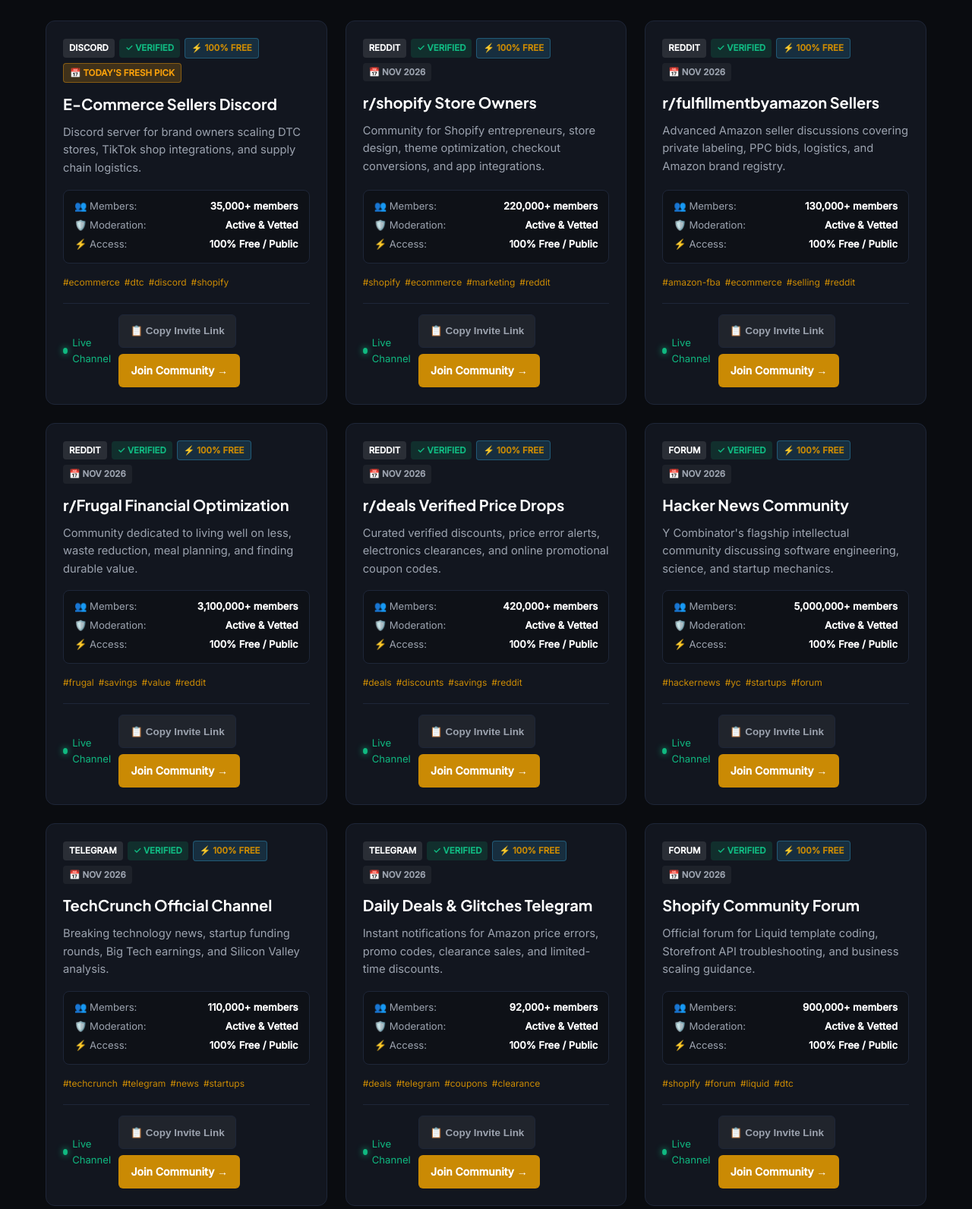
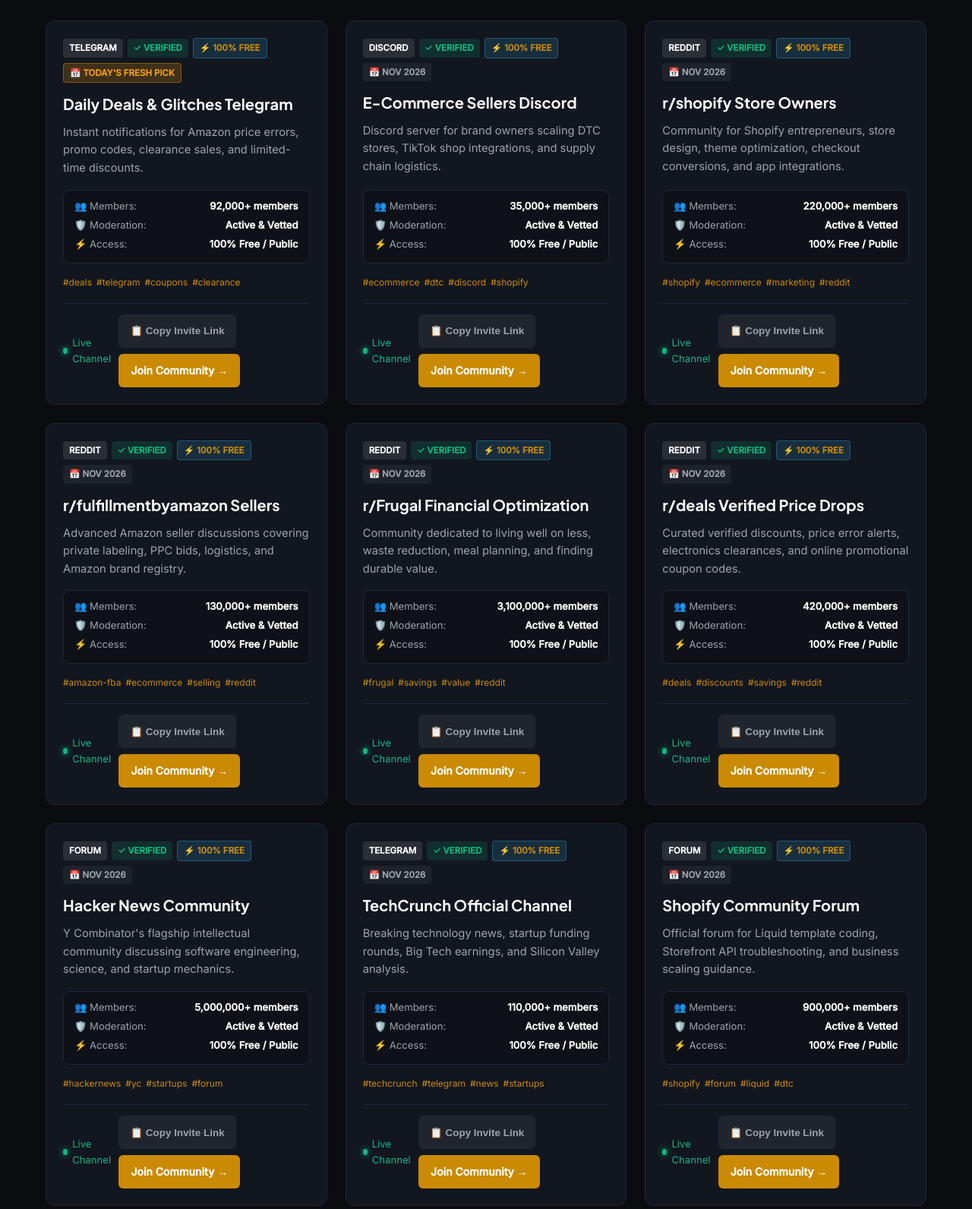
Before and after one commit to jibranpcccc/amazon-wholesale-fba-distributors-guild, a plain HTML site: page index.html in a window 1280 px wide. Shown: the part 1208-2800 px from the top of the page at 76% size. Drawn offline with Linux system fonts and the light colour scheme.

Commit message:
feat(replenishment): fresh community links added - 2026-11-24 [skip ci]

```diff
--- a/index.html
+++ b/index.html
@@ -148,58 +148,58 @@
           {
             "@type": "ListItem",
             "position": 1,
+            "name": "Daily Deals & Glitches Telegram",
+            "description": "Instant notifications for Amazon price errors, promo codes, clearance sales, and limited-time discounts.",
+            "url": "https://t.me/dealnews"
+          },
+          {
+            "@type": "ListItem",
+            "position": 2,
             "name": "E-Commerce Sellers Discord",
             "description": "Discord server for brand owners scaling DTC stores, TikTok shop integrations, and supply chain logistics.",
             "url": "https://discord.gg/ecommerce"
           },
           {
             "@type": "ListItem",
-            "position": 2,
+            "position": 3,
             "name": "r/shopify Store Owners",
             "description": "Community for Shopify entrepreneurs, store design, theme optimization, checkout conversions, and app integrations.",
             "url": "https://www.reddit.com/r/shopify/"
           },
           {
             "@type": "ListItem",
-            "position": 3,
+            "position": 4,
             "name": "r/fulfillmentbyamazon Sellers",
             "description": "Advanced Amazon seller discussions covering private labeling, PPC bids, logistics, and Amazon brand registry.",
             "url": "https://www.reddit.com/r/fulfillmentbyamazon/"
           },
           {
             "@type": "ListItem",
-            "position": 4,
+            "position": 5,
             "name": "r/Frugal Financial Optimization",
             "description": "Community dedicated to living well on less, waste reduction, meal planning, and finding durable value.",
             "url": "https://www.reddit.com/r/Frugal/"
           },
           {
             "@type": "ListItem",
-            "position": 5,
+            "position": 6,
             "name": "r/deals Verified Price Drops",
             "description": "Curated verified discounts, price error alerts, electronics clearances, and online promotional coupon codes.",
             "url": "https://www.reddit.com/r/deals/"
           },
           {
             "@type": "ListItem",
-            "position": 6,
+            "position": 7,
             "name": "Hacker News Community",
             "description": "Y Combinator's flagship intellectual community discussing software engineering, science, and startup mechanics.",
             "url": "https://news.ycombinator.com"
           },
           {
             "@type": "ListItem",
-            "position": 7,
+            "position": 8,
             "name": "TechCrunch Official Channel",
             "description": "Breaking technology news, startup funding rounds, Big Tech earnings, and Silicon Valley analysis.",
             "url": "https://t.me/techcrunch"
-          },
-          {
-            "@type": "ListItem",
-            "position": 8,
-            "name": "Daily Deals & Glitches Telegram",
-            "description": "Instant notifications for Amazon price errors, promo codes, clearance sales, and limited-time discounts.",
-            "url": "https://t.me/dealnews"
           },
           {
             "@type": "ListItem",
@@ -615,12 +615,36 @@
         </div>
         <div id="vetted-communities" class="grid">
 
-        <div id="community-card-1" class="card" data-platform="discord" data-category="e-commerce tech">
+        <div id="community-card-1" class="card" data-platform="telegram" data-category="deals & coupons">
+            <div class="card-header">
+                <span class="badge badge-platform">Telegram</span>
+                <span class="badge badge-verified">✓ Verified</span>
+                <span class="badge badge-free">⚡ 100% Free</span>
+                <span class="badge badge-date" style="background: rgba(245, 158, 11, 0.2); color: #f59e0b; border: 1px solid rgba(245, 158, 11, 0.4); font-weight: 700;">📅 Today's Fresh Pick</span>
+            </div>
+            <h3 class="card-title">Daily Deals & Glitches Telegram</h3>
+            <p class="card-desc">Instant notifications for Amazon price errors, promo codes, clearance sales, and limited-time discounts.</p>
+            <div class="spec-matrix">
+                <div class="spec-row"><span>👥 Members:</span> <strong>92,000+ members</strong></div>
+                <div class="spec-row"><span>🛡️ Moderation:</span> <strong>Active & Vetted</strong></div>
+                <div class="spec-row"><span>⚡ Access:</span> <strong>100% Free / Public</strong></div>
+            </div>
+            <div class="tags-row"><span class="tag">#deals</span><span class="tag">#telegram</span><span class="tag">#coupons</span><span class="tag">#clearance</span></div>
+            <div class="card-footer">
+                <span class="activity-pulse"><span class="pulse-dot"></span> Live Channel</span>
+                <div class="card-actions">
+                    <button class="btn-copy-invite" onclick="copyInviteLink(event, 'https://t.me/dealnews')">📋 Copy Invite Link</button>
+                    <a href="https://t.me/dealnews" target="_blank" rel="noopener noreferrer" class="btn-join">Join Community →</a>
+                </div>
+            </div>
+        </div>
+
+        <div id="community-card-2" class="card" data-platform="discord" data-category="e-commerce tech">
             <div class="card-header">
                 <span class="badge badge-platform">Discord</span>
                 <span class="badge badge-verified">✓ Verified</span>
                 <span class="badge badge-free">⚡ 100% Free</span>
-                <span class="badge badge-date" style="background: rgba(245, 158, 11, 0.2); color: #f59e0b; border: 1px solid rgba(245, 158, 11, 0.4); font-weight: 700;">📅 Today's Fresh Pick</span>
+                <span class="badge badge-date">📅 Nov 2026</span>
             </div>
             <h3 class="card-title">E-Commerce Sellers Discord</h3>
             <p class="card-desc">Discord server for brand owners scaling DTC stores, TikTok shop integrations, and supply chain logistics.</p>
@@ -639,7 +663,7 @@
             </div>
         </div>
 
-        <div id="community-card-2" class="card" data-platform="reddit" data-category="e-commerce">
+        <div id="community-card-3" class="card" data-platform="reddit" data-category="e-commerce">
             <div class="card-header">
                 <span class="badge badge-platform">Reddit</span>
                 <span class="badge badge-verified">✓ Verified</span>
@@ -663,7 +687,7 @@
             </div>
         </div>
 
-        <div id="community-card-3" class="card" data-platform="reddit" data-category="amazon fba">
+        <div id="community-card-4" class="card" data-platform="reddit" data-category="amazon fba">
             <div class="card-header">
                 <span class="badge badge-platform">Reddit</span>
                 <span class="badge badge-verified">✓ Verified</span>
@@ -687,7 +711,7 @@
             </div>
         </div>
 
-        <div id="community-card-4" class="card" data-platform="reddit" data-category="smart savings">
+        <div id="community-card-5" class="card" data-platform="reddit" data-category="smart savings">
             <div class="card-header">
                 <span class="badge badge-platform">Reddit</span>
                 <span class="badge badge-verified">✓ Verified</span>
@@ -711,7 +735,7 @@
             </div>
         </div>
 
-        <div id="community-card-5" class="card" data-platform="reddit" data-category="deals & discounts">
+        <div id="community-card-6" class="card" data-platform="reddit" data-category="deals & discounts">
             <div class="card-header">
                 <span class="badge badge-platform">Reddit</span>
                 <span class="badge badge-verified">✓ Verified</span>
@@ -735,7 +759,7 @@
             </div>
         </div>
 
-        <div id="community-card-6" class="card" data-platform="forum" data-category="computer science & startups">
+        <div id="community-card-7" class="card" data-platform="forum" data-category="computer science & startups">
             <div class="card-header">
                 <span class="badge badge-platform">Forum</span>
                 <span class="badge badge-verified">✓ Verified</span>
@@ -759,7 +783,7 @@
             </div>
         </div>
 
-        <div id="community-card-7" class="card" data-platform="telegram" data-category="tech news">
+        <div id="community-card-8" class="card" data-platform="telegram" data-category="tech news">
             <div class="card-header">
                 <span class="badge badge-platform">Telegram</span>
                 <span class="badge badge-verified">✓ Verified</span>
@@ -779,30 +803,6 @@
                 <div class="card-actions">
                     <button class="btn-copy-invite" onclick="copyInviteLink(event, 'https://t.me/techcrunch')">📋 Copy Invite Link</button>
                     <a href="https://t.me/techcrunch" target="_blank" rel="noopener noreferrer" class="btn-join">Join Community →</a>
-                </div>
-            </div>
-        </div>
-
-        <div id="community-card-8" class="card" data-platform="telegram" data-category="deals & coupons">
-            <div class="card-header">
-                <span class="badge badge-platform">Telegram</span>
-                <span class="badge badge-verified">✓ Verified</span>
-                <span class="badge badge-free">⚡ 100% Free</span>
-                <span class="badge badge-date">📅 Nov 2026</span>
-            </div>
-            <h3 class="card-title">Daily Deals & Glitches Telegram</h3>
-            <p class="card-desc">Instant notifications for Amazon price errors, promo codes, clearance sales, and limited-time discounts.</p>
-            <div class="spec-matrix">
-                <div class="spec-row"><span>👥 Members:</span> <strong>92,000+ members</strong></div>
-                <div class="spec-row"><span>🛡️ Moderation:</span> <strong>Active & Vetted</strong></div>
-                <div class="spec-row"><span>⚡ Access:</span> <strong>100% Free / Public</strong></div>
-            </div>
-            <div class="tags-row"><span class="tag">#deals</span><span class="tag">#telegram</span><span class="tag">#coupons</span><span class="tag">#clearance</span></div>
-            <div class="card-footer">
-                <span class="activity-pulse"><span class="pulse-dot"></span> Live Channel</span>
-                <div class="card-actions">
-                    <button class="btn-copy-invite" onclick="copyInviteLink(event, 'https://t.me/dealnews')">📋 Copy Invite Link</button>
-                    <a href="https://t.me/dealnews" target="_blank" rel="noopener noreferrer" class="btn-join">Join Community →</a>
                 </div>
             </div>
         </div>
```
Also changed, not shown: data/groups.json (+20 -19 lines), feed.xml (+9 -9 lines).
